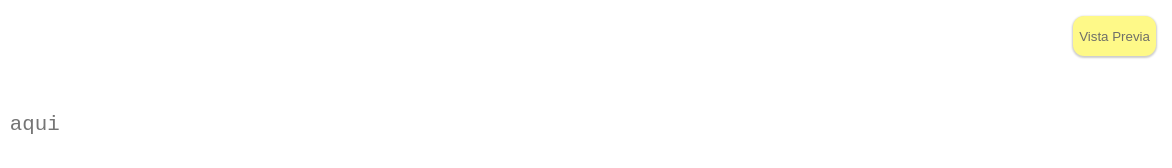
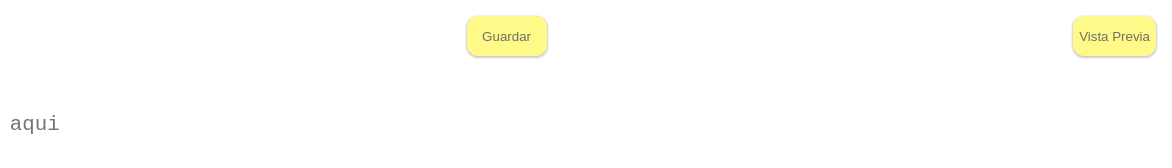
Before and after one commit to Licenia/NON, a website built with Vite: page note.html in a window 1280 px wide. Shown: the full height of the page, 108-1280 px from the left. Built offline with nearby package versions, Linux system fonts and the light colour scheme.

Commit message:
style: añadir botón de guardar y darle estilos

```diff
--- a/note.html
+++ b/note.html
@@ -21,6 +21,7 @@
             alt="icono-salir"
           />
         </a>
+         <button class="btn-guardar" id="guardar">Guardar</button>
         <button class="btn-vista-previa" id="vista-previa">Vista Previa</button>
       </div>
       <section class="note-content">
--- a/src/css/note-style.css
+++ b/src/css/note-style.css
@@ -53,7 +53,8 @@ html {
 }
 
 .btn-vista-previa,
-.btn-editar {
+.btn-editar,
+.btn-guardar {
   height: 2.5rem;
   background-color: var(--color-base);
   border-radius: 0.7rem;
@@ -63,8 +64,13 @@ html {
   box-shadow: 0 1px 2px 1px rgb(0, 0, 0, 0.2);
 }
 
-.btn-editar {
-  margin-left: auto;
+.btn-guardar{
+  width: 5rem;
+}
+
+.btn-guardar:hover{
+  transform: scale(1.1);
+  cursor: pointer;
 }
 
 .btn-vista-previa:hover {
```
